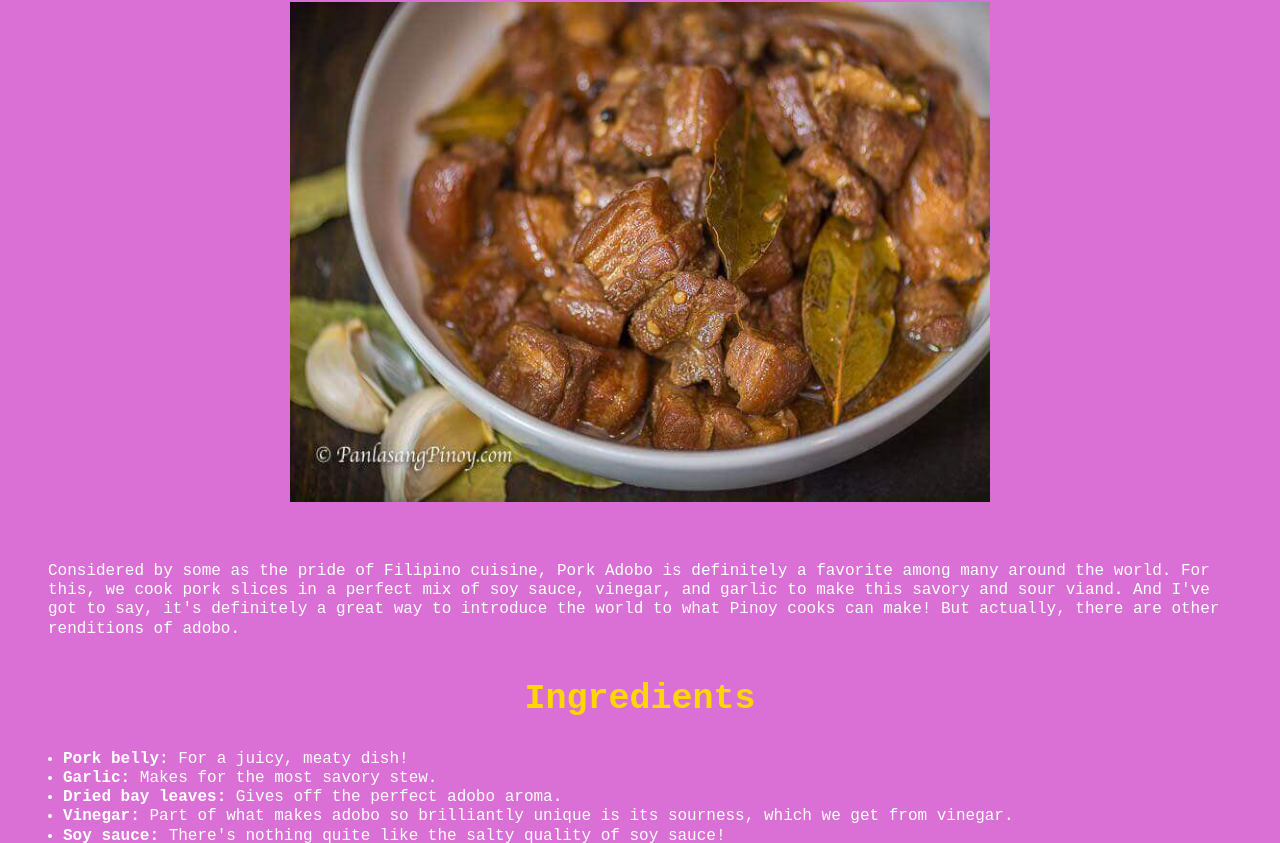
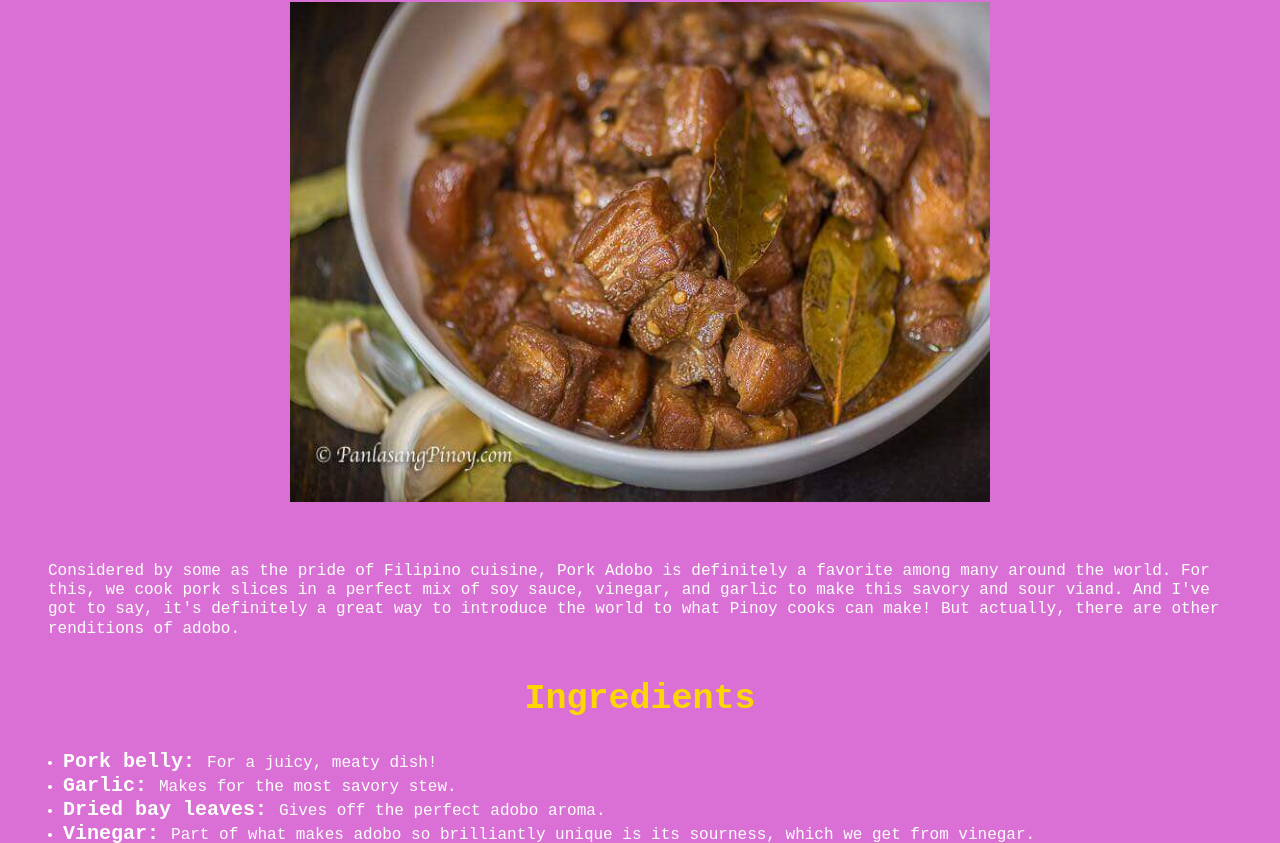
Before and after one commit to Johannes-anton25/odin-recipes, a plain HTML site: page recipes/adobo.html in a window 1280 px wide. Shown: the part 83-926 px from the top of the page. Drawn offline with Linux system fonts and the light colour scheme.

Commit message:
Add CSS to strong element to better highlight text

```diff
--- a/style.css
+++ b/style.css
@@ -73,3 +73,7 @@ p {
 .ingredient-list, .instruction-list {
     padding: 15px;
 }
+
+strong {
+    font-size: 20px;
+}
```
